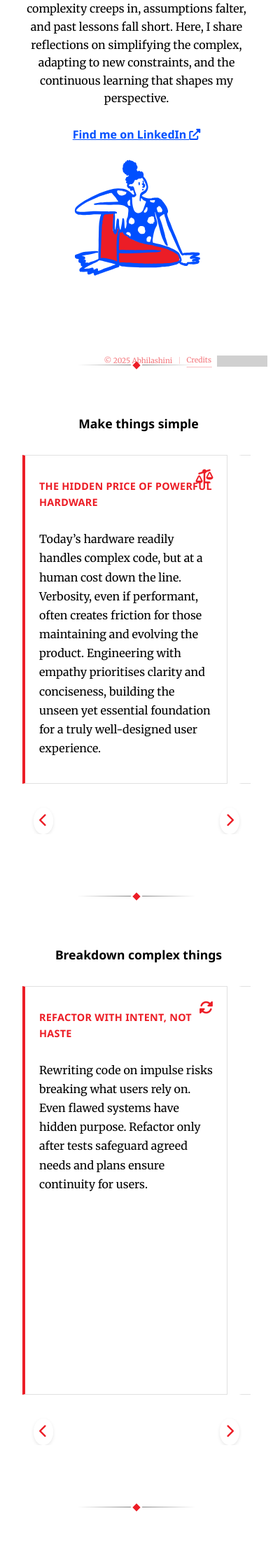
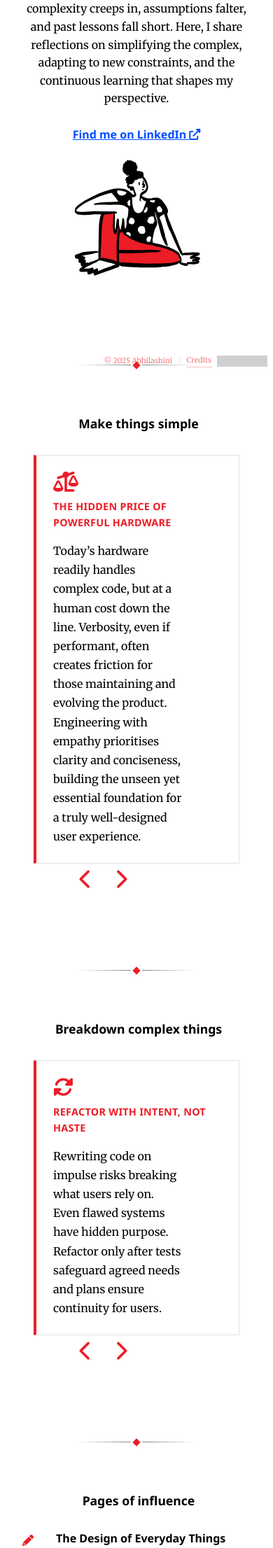
Before and after one commit to abhilashini/abhilashini.github.io, a Jekyll site: the page built from index.md, in a window 390 px wide. Shown: the part 367-2579 px from the top of the page at 70% size. Built offline with Jekyll 4.4.1, drawn with Linux system fonts in a browser that asks for light colours; grey boxes are pictures that could not be loaded.

Commit message:
Responsive Design Updates

```diff
--- a/_includes/carousel.html
+++ b/_includes/carousel.html
@@ -9,20 +9,27 @@
       <h4>{{ item.heading }}</h4>
       {% endif %}
     </div>
+
     {% if item.text %}
     <p>{{ item.text | markdownify }}</p>
     {% endif %}
+
     {% if item.code %}
     <pre class="line-numbers"><code class="language-{{ item.language }}">{{ item.code | markdownify }}</code></pre>
     {% endif %}
+
     {% if item.image %}
-    <img src="{{ item.image }}" alt="Card Image" height="120px">
+    <img src="{{ item.image }}" alt="Card Image" class="card-image">
     {% endif %}
+
     {% if item.comparison_table %}
-    <div>{{ item.comparison_table | markdownify }}</div>
+    <div class="comparison-table">
+      {{ item.comparison_table | markdownify }}
+    </div>
     {% endif %}
   </div>
   {% endfor %}
+
   <div class="carousel-nav">
     <button aria-label="Previous"><i class="fas fa-chevron-left"></i></button>
     <button aria-label="Next"><i class="fas fa-chevron-right"></i></button>
--- a/assets/css/style.css
+++ b/assets/css/style.css
@@ -529,69 +529,56 @@
     gap: 1.5rem;
   }
 
-  /* Fix card layout */
+  /* Card Mobile Layout */
   .carousel {
-    display: flex;
-    overflow-x: auto;
-    scroll-snap-type: x mandatory;
-    -webkit-overflow-scrolling: touch;
-    padding: 0 0 2rem;
-    position: relative;
+    padding: 0 1rem 4rem;
+    margin: 0 auto;
   }
 
-  .carousel .card {
-    flex: 0 0 90%;
-    scroll-snap-align: start;
-    margin-right: 1rem;
-    padding: 1.5rem 1.25rem;
-    overflow: visible;
-    /* prevent scrollbars from showing inside */
+  .card {
+    width: 100% !important;
+    margin: 0;
+    padding: 1.5rem;
+  }
+
+  /* Icon & Heading Alignment Fix */
+  .card-header {
+    display: flex !important;
+    flex-direction: column !important;
+    align-items: flex-start !important;
+    position: relative;
+    margin-bottom: 1rem;
+  }
+
+  .card .icon {
+    order: -1 !important;
+    position: static !important;
+    float: none !important;
+    margin: 0 0 0.5rem 0 !important;
+    font-size: 1.8rem;
+    transform: none !important;
+    top: auto !important;
+    right: auto !important;
   }
 
   .card h4 {
-    margin-top: 0.5rem;
+    order: 0 !important;
+    margin: 0 !important;
+    padding: 0 !important;
+    width: 100%;
   }
 
-  .card {
-    display: flex;
-    flex-direction: column;
-  }
-
-  .card-header {
-    display: flex;
-    align-items: center;
-    gap: 0.75rem;
-    margin-bottom: 1rem;
-  }
-
-  .card-icon {
-    flex-shrink: 0;
-    width: 32px;
-    height: 32px;
-  }
-
-
-  .card p {
-    padding-right: 0;
-  }
-
-  /* Ensure nav arrows are visible */
+  /* Navigation Positioning */
   .carousel-nav {
-    position: absolute;
-    bottom: 0;
-    width: 100%;
-    display: flex;
-    justify-content: space-between;
-    padding: 0 1rem;
-    z-index: 2;
+    bottom: 1.5rem;
+    left: 50%;
+    transform: translateX(-50%);
+    gap: 2rem;
   }
 
   .carousel-nav button {
-    background: rgba(255, 255, 255, 0.8);
-    border: none;
-    padding: 0.5rem;
-    border-radius: 50%;
-    box-shadow: 0 2px 5px rgba(0, 0, 0, 0.1);
+    font-size: 1.8rem;
+    padding: 0;
   }
 
   /* Footer still small and non-intrusive */
@@ -600,4 +587,5 @@
     right: 8px;
     bottom: 8px;
   }
+
 }
--- a/index.md
+++ b/index.md
@@ -13,7 +13,7 @@
     <br/>
     <a href="https://www.linkedin.com/in/abhilashini" class="contact" target="_blank">Find me on LinkedIn <i class="fas fa-external-link-alt"></i></a>
     <br/>
-    <img src="/assets/images/SittingDoodleRedBlue.svg" class="doodle doodle--right flip" alt="">
+    <img src="/assets/images/SittingDoodleRedBlack.svg" class="doodle doodle--right flip" alt="">
   </section>
 
   <div class="section-divider"></div>
```
Also changed, not shown: assets/images/SittingDoodleRedBlack.svg (added).
